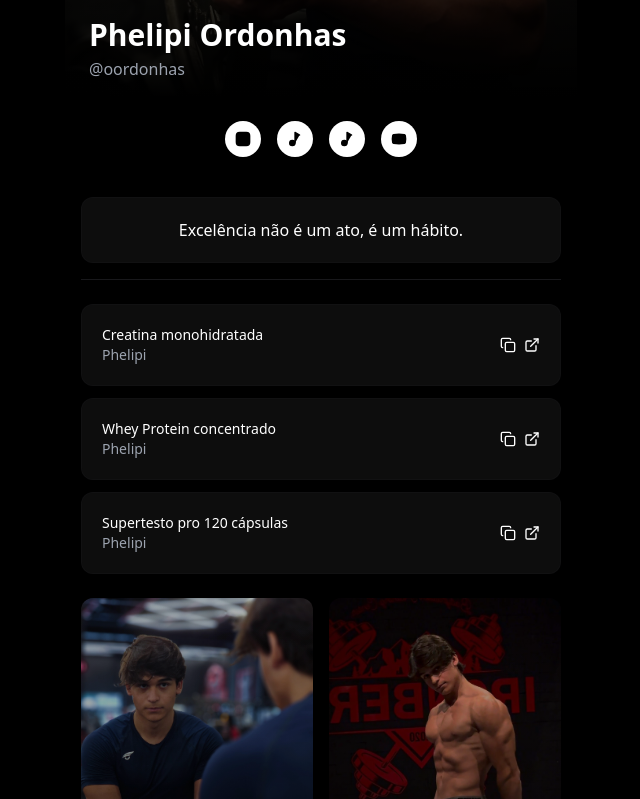
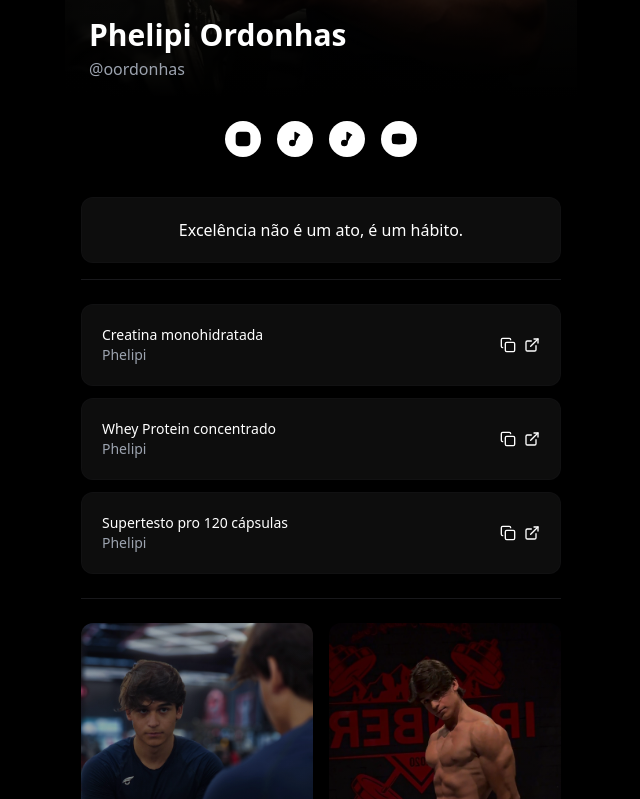
Before and after one commit to lucasfabbrim/ph, a Next.js app: page / in a window 1280 px wide. Shown: the part 465-1264 px from the top of the page, without its empty margins (319-959 px from the left). Built offline with nearby package versions, Linux system fonts and the light colour scheme.

Commit message:
Update page.tsx

```diff
--- a/src/app/page.tsx
+++ b/src/app/page.tsx
@@ -83,7 +83,7 @@ export default function Home() {
             </Card>
           </div>
 
-          <div className="space-y-3 px-4">
+          <div className="space-y-3 mx-4 pb-6 border-b border-b-zinc-900">
             {[
               { name: "Creatina monohidratada", color: "bg-green-500" },
               { name: "Whey Protein concentrado", color: "bg-red-500" },
```
